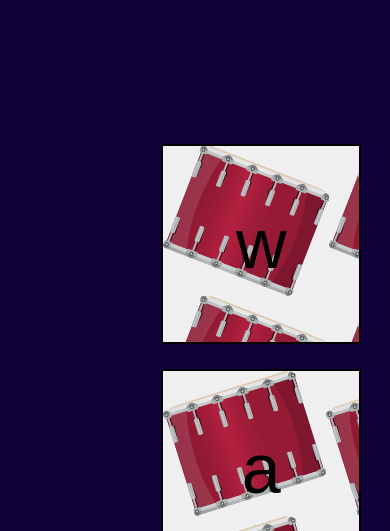
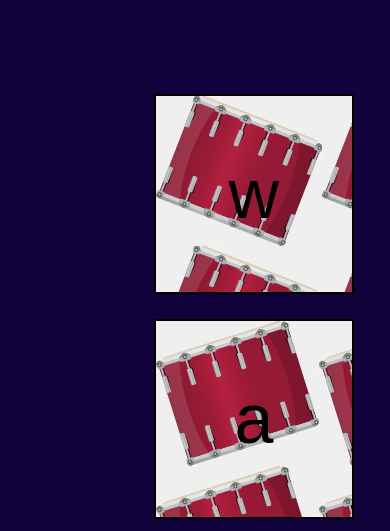
Before and after one commit to DEEP4856/Drum-Kit.github.io, a plain HTML site: page index.html in a window 390 px wide. Shown: the part 313-844 px from the top of the page. Drawn offline with Linux system fonts and the light colour scheme.

Commit message:
Update style.css

```diff
--- a/style.css
+++ b/style.css
@@ -10,7 +10,7 @@ h1{
 }
 .set{
 
-    padding-top: 80px;
+    padding-top: 30px;
     display: flex;
     justify-content: center;
 
@@ -90,7 +90,7 @@ button:hover{
         display: flex;
         flex-direction: column;
         justify-content: center;
-        margin-left: 41%;
+        margin-left: 39%;
 
     }
     .w {
```
